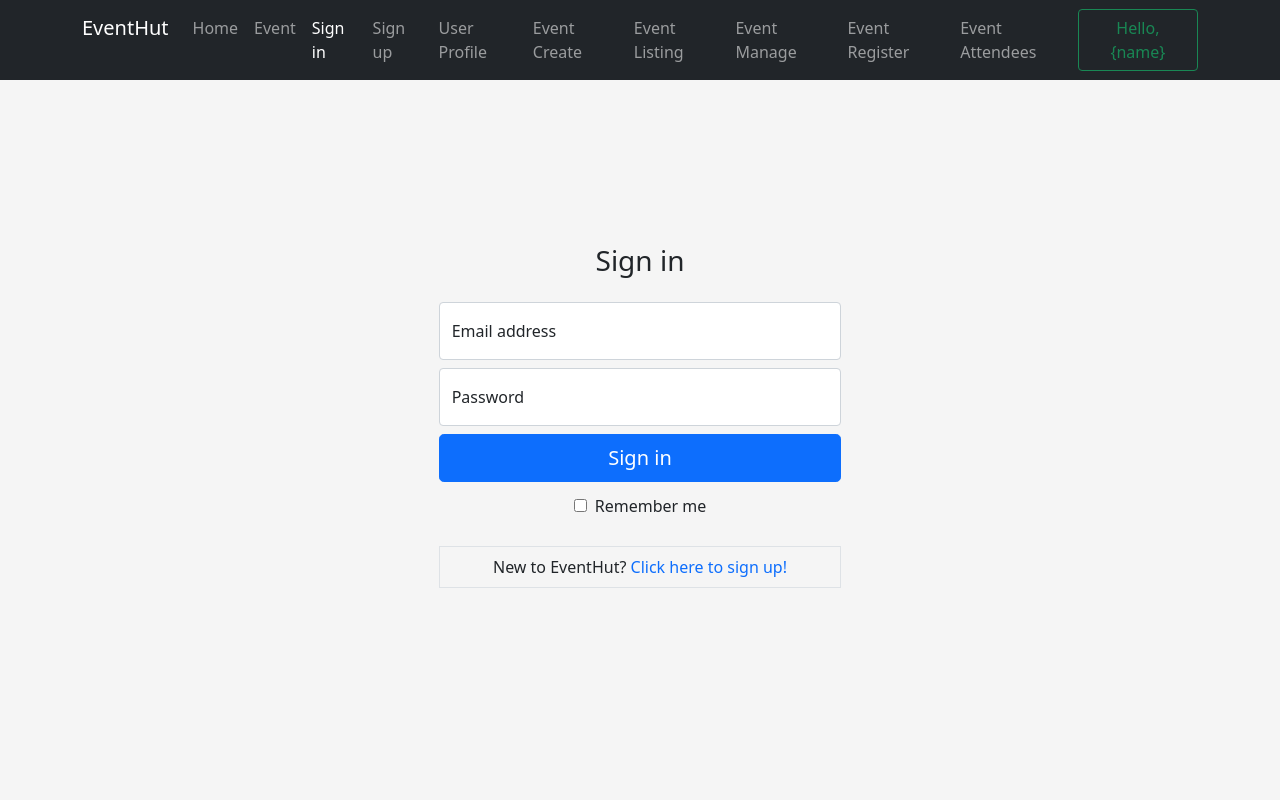
After one commit to nahiyan8/eventhut, a PHP site: page /views/signin.php in a window 1280 px wide. The commit adds this page. Run offline with PHP 8.4, Linux system fonts and the light colour scheme.

Commit message:
Revamp sign in/up pages to flexbox, remove css & duplicate stylesheets

```diff
--- a/components/navbar.php
+++ b/components/navbar.php
@@ -3,8 +3,8 @@
 $pages = [
     '/views/home.php' => 'Home',
     '/views/event.php' => 'Event',
-    '/views/login.php' => 'Login',
-    '/views/register.php' => 'Register',
+    '/views/signin.php' => 'Sign in',
+    '/views/signup.php' => 'Sign up',
     '/views/user_profile.php' => 'User Profile',
     '/views/event_create.php' => 'Event Create',
     '/views/event_listing.php' => 'Event Listing',
@@ -14,9 +14,9 @@ $pages = [
 ];
 
 ?>
-<!-- Navbar -->
-<nav class="navbar navbar-expand-md navbar-dark fixed-top bg-dark">
+<nav class="navbar navbar-expand-md navbar-dark bg-dark">
     <div class="container-fluid">
+        <div class="container d-flex flex-nowrap">
             <a class="navbar-brand" href="#">EventHut</a>
             <button class="navbar-toggler" type="button" data-bs-toggle="collapse" data-bs-target="#navbarCollapse"
             aria-controls="navbarCollapse" aria-expanded="false" aria-label="Toggle navigation">
@@ -38,4 +38,5 @@ $pages = [
             <button class="btn btn-outline-success" type="submit">Hello, {name}</button>
             </div>
         </div>
+    </div>
 </nav>
--- a/css/main.css
+++ b/css/main.css
@@ -7,47 +7,14 @@ html {
 
 body {
   min-height: 100%;
-  padding-top: 4.5rem;
-  display: flex;
-  align-items: center;
-  padding-top: 40px;
-  padding-bottom: 40px;
   background-color: #f5f5f5;
 }
 
-/* Sign in page */
-.form-signin {
-  width: 100%;
-  max-width: 330px;
-  padding: 15px;
-  margin: 0 auto;
-}
-
-.form-signin .checkbox {
-  font-weight: 400;
-}
-
-.form-signin .form-floating:focus-within {
-  z-index: 2;
-}
-
-.form-signin input[type="email"] {
-  margin-bottom: -1px;
-  border-bottom-right-radius: 0;
-  border-bottom-left-radius: 0;
-}
-
-.form-signin input[type="password"] {
-  margin-bottom: 10px;
-  border-top-left-radius: 0;
-  border-top-right-radius: 0;
+a {
+  text-decoration: none !important;
 }
 
 /* user profile */
-body{
-  color: #6F8BA4;
-  margin-top:20px;
-}
 .section {
   padding: 100px 0;
   position: relative;
--- a/views/TEMPLATE.php
+++ b/views/TEMPLATE.php
@@ -15,9 +15,6 @@
   <!-- Main -->
   <main class="container col-12 col-md-10 offset-md-2">
   </main>
-  <!-- JavaScript -->
-  <link href="https://cdn.jsdelivr.net/npm/bootstrap@5.0.2/dist/css/bootstrap.min.css" rel="stylesheet"
-    integrity="sha384-EVSTQN3/azprG1Anm3QDgpJLIm9Nao0Yz1ztcQTwFspd3yD65VohhpuuCOmLASjC" crossorigin="anonymous">
 </body>
 
 </html>
--- a/views/event_attendees.php
+++ b/views/event_attendees.php
@@ -15,9 +15,6 @@
   <!-- Main -->
   <main class="container col-12 col-md-10 offset-md-2">
   </main>
-  <!-- JavaScript -->
-  <link href="https://cdn.jsdelivr.net/npm/bootstrap@5.0.2/dist/css/bootstrap.min.css" rel="stylesheet"
-    integrity="sha384-EVSTQN3/azprG1Anm3QDgpJLIm9Nao0Yz1ztcQTwFspd3yD65VohhpuuCOmLASjC" crossorigin="anonymous">
 </body>
 
 </html>
--- a/views/event_create.php
+++ b/views/event_create.php
@@ -15,9 +15,6 @@
   <!-- Main -->
   <main class="container col-12 col-md-10 offset-md-2">
   </main>
-  <!-- JavaScript -->
-  <link href="https://cdn.jsdelivr.net/npm/bootstrap@5.0.2/dist/css/bootstrap.min.css" rel="stylesheet"
-    integrity="sha384-EVSTQN3/azprG1Anm3QDgpJLIm9Nao0Yz1ztcQTwFspd3yD65VohhpuuCOmLASjC" crossorigin="anonymous">
 </body>
 
 </html>
--- a/views/event_listing.php
+++ b/views/event_listing.php
@@ -15,9 +15,6 @@
   <!-- Main -->
   <main class="container col-12 col-md-10 offset-md-2">
   </main>
-  <!-- JavaScript -->
-  <link href="https://cdn.jsdelivr.net/npm/bootstrap@5.0.2/dist/css/bootstrap.min.css" rel="stylesheet"
-    integrity="sha384-EVSTQN3/azprG1Anm3QDgpJLIm9Nao0Yz1ztcQTwFspd3yD65VohhpuuCOmLASjC" crossorigin="anonymous">
 </body>
 
 </html>
--- a/views/event_manage.php
+++ b/views/event_manage.php
@@ -15,9 +15,6 @@
   <!-- Main -->
   <main class="container col-12 col-md-10 offset-md-2">
   </main>
-  <!-- JavaScript -->
-  <link href="https://cdn.jsdelivr.net/npm/bootstrap@5.0.2/dist/css/bootstrap.min.css" rel="stylesheet"
-    integrity="sha384-EVSTQN3/azprG1Anm3QDgpJLIm9Nao0Yz1ztcQTwFspd3yD65VohhpuuCOmLASjC" crossorigin="anonymous">
 </body>
 
 </html>
--- a/views/event_register.php
+++ b/views/event_register.php
@@ -15,9 +15,6 @@
   <!-- Main -->
   <main class="container col-12 col-md-10 offset-md-2">
   </main>
-  <!-- JavaScript -->
-  <link href="https://cdn.jsdelivr.net/npm/bootstrap@5.0.2/dist/css/bootstrap.min.css" rel="stylesheet"
-    integrity="sha384-EVSTQN3/azprG1Anm3QDgpJLIm9Nao0Yz1ztcQTwFspd3yD65VohhpuuCOmLASjC" crossorigin="anonymous">
 </body>
 
 </html>
--- a/views/home.php
+++ b/views/home.php
@@ -13,7 +13,7 @@
 	<!-- Navbar -->
 	<?php include '../components/navbar.php'; ?>
 	<!-- Main -->
-  <main class="container">
+	<main class="container col-12 col-md-8 offset-md-2 mt-4">
 		<div class="row row-cols-1 row-cols-md-3 g-4">
 			<div class="col">
 				<div class="card h-100">
@@ -44,9 +44,6 @@
 			</div>
 		</div>
 	</main>
-  <!-- JavaScript -->
-  <link href="https://cdn.jsdelivr.net/npm/bootstrap@5.0.2/dist/css/bootstrap.min.css" rel="stylesheet"
-    integrity="sha384-EVSTQN3/azprG1Anm3QDgpJLIm9Nao0Yz1ztcQTwFspd3yD65VohhpuuCOmLASjC" crossorigin="anonymous">
 </body>
 
 </html>
--- /dev/null
+++ b/views/signin.php
@@ -0,0 +1,41 @@
+<!doctype html>
+<html lang="en">
+
+<head>
+  <meta charset="utf-8">
+  <meta name="viewport" content="width=device-width, initial-scale=1">
+  <title>Sign in - EventHut</title>
+
+  <link rel="stylesheet" type="text/css" href="/css/main.css">
+</head>
+
+<body class="d-flex flex-column">
+  <!-- Navbar -->
+  <?php include '../components/navbar.php'; ?>
+  <!-- Main -->
+  <main class="flex-grow-1 d-flex flex-column align-items-center mb-5">
+    <div class="container col-12 col-lg-4 offset-lg-4 flex-grow-1 d-flex align-items-center">
+      <form class="form-signin text-center flex-grow-1">
+        <h1 class="h3 mb-3 fw-normal">Sign in</h1>
+        <div class="form-floating mt-4">
+          <input type="email" class="form-control" id="floatingInput" placeholder="name@example.com">
+          <label for="floatingInput">Email address</label>
+        </div>
+        <div class="form-floating mt-2">
+          <input type="password" class="form-control" id="floatingPassword" placeholder="Password">
+          <label for="floatingPassword">Password</label>
+        </div>
+        <button class="w-100 btn btn-lg btn-primary mt-2" type="submit">Sign in</button>
+        <div class="mt-2 p-1">
+          <input id="rememberMe" type="checkbox" name="remember-me">
+          <label for="rememberMe" class="ps-1">Remember me</label>
+        </div>
+        <div class="border mt-4 p-2">
+          <span>New to EventHut? <a href="/views/signup.php">Click here to sign up!</a></span>
+        </div>
+      </form>
+    </div>
+  </main>
+</body>
+
+</html>
--- a/views/user_profile.php
+++ b/views/user_profile.php
@@ -84,10 +84,7 @@
                 </div>
             </div>
         </section>
-  </main>
-  <!-- JavaScript -->
-  <link href="https://cdn.jsdelivr.net/npm/bootstrap@5.0.2/dist/css/bootstrap.min.css" rel="stylesheet"
-    integrity="sha384-EVSTQN3/azprG1Anm3QDgpJLIm9Nao0Yz1ztcQTwFspd3yD65VohhpuuCOmLASjC" crossorigin="anonymous">
+    </main>
 </body>
 
 </html>
```
Also changed, not shown: views/login.php (deleted, +0 -41 lines), views/register.php (deleted, +0 -40 lines), views/signup.php (added, +42 -0 lines). Lines whose indentation alone changed are shown as unchanged.
